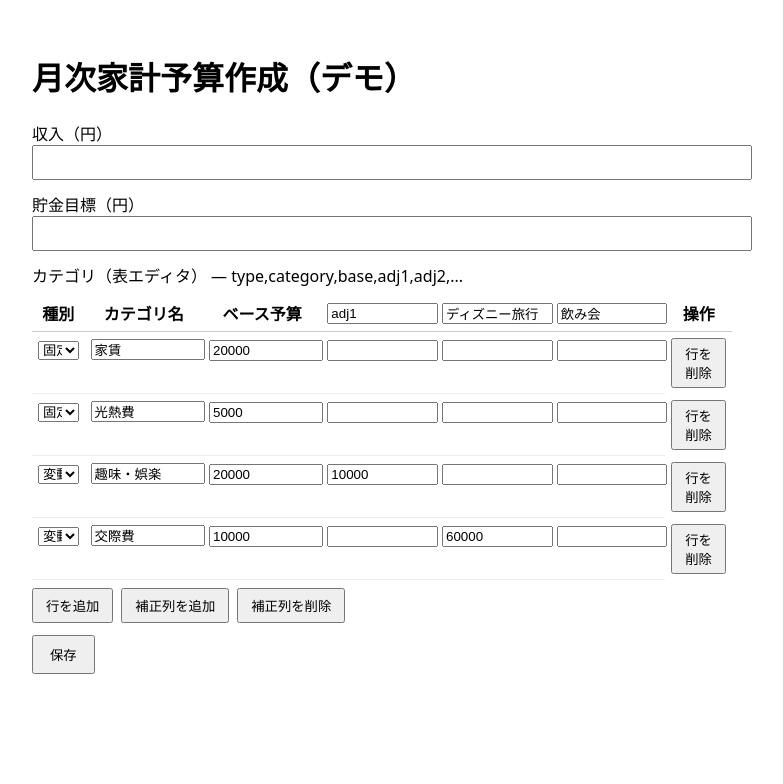
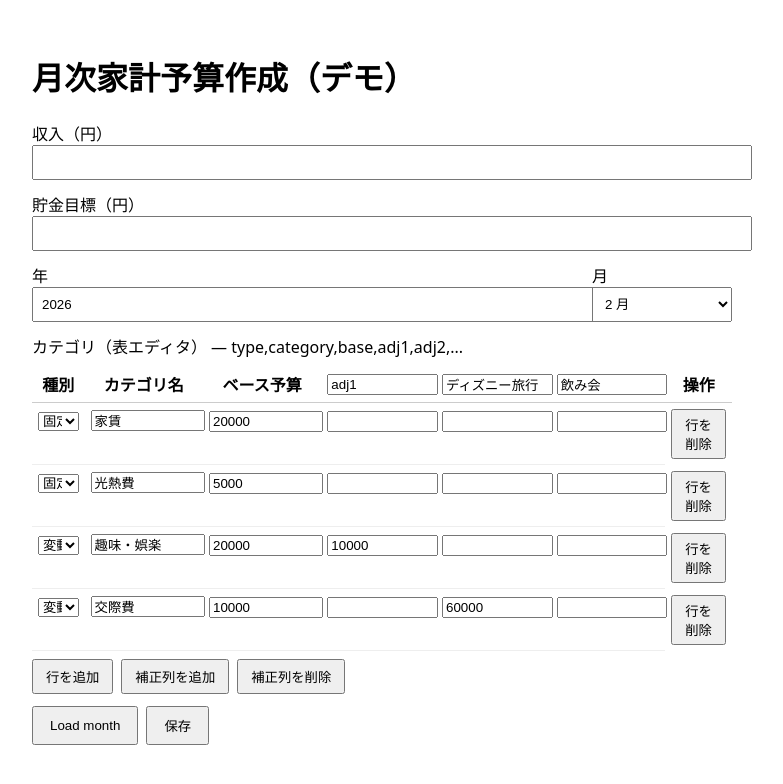
Before and after one commit to kannna5296/monthly-budgets, a Next.js app: page / in a window 1280 px wide. Shown: the top 784 px of the page, without its empty margins (0-783 px from the left). Built offline with nearby package versions, Linux system fonts and the light colour scheme.

Commit message:
月で更新

```diff
--- a/pages/api/budgets.ts
+++ b/pages/api/budgets.ts
@@ -33,6 +33,8 @@ export default function handler(req: NextApiRequest, res: NextApiResponse) {
   const PayloadSchema = z.object({
     income: numberFromString,
     savingsGoal: numberFromString,
+    year: numberFromString,
+    month: numberFromString,
     categories: z.array(CategorySchema)
   });
 
@@ -50,10 +52,33 @@ export default function handler(req: NextApiRequest, res: NextApiResponse) {
         const raw = fs.readFileSync(filePath, 'utf8');
         arr = raw ? JSON.parse(raw) : [];
       }
-      const record = { id: Date.now(), createdAt: new Date().toISOString(), ...payload };
-      arr.push(record);
-      fs.writeFileSync(filePath, JSON.stringify(arr, null, 2), 'utf8');
-      return res.status(201).json(record);
+
+      // Upsert by year + month: if a record for same year/month exists, update it; otherwise insert
+      const existingIndex = arr.findIndex((r: any) => r && Number(r.year) === Number(payload.year) && Number(r.month) === Number(payload.month));
+      if (existingIndex >= 0) {
+        const existing = arr[existingIndex];
+        const updated = {
+          ...existing,
+          // preserve id and createdAt
+          id: existing.id || Date.now(),
+          createdAt: existing.createdAt || new Date().toISOString(),
+          updatedAt: new Date().toISOString(),
+          // replace contents
+          income: payload.income,
+          savingsGoal: payload.savingsGoal,
+          year: payload.year,
+          month: payload.month,
+          categories: payload.categories
+        };
+        arr[existingIndex] = updated;
+        fs.writeFileSync(filePath, JSON.stringify(arr, null, 2), 'utf8');
+        return res.status(200).json(updated);
+      } else {
+        const record = { id: Date.now(), createdAt: new Date().toISOString(), ...payload };
+        arr.push(record);
+        fs.writeFileSync(filePath, JSON.stringify(arr, null, 2), 'utf8');
+        return res.status(201).json(record);
+      }
     } catch (err) {
       return res.status(500).json({ error: String(err) });
     }
@@ -64,6 +89,14 @@ export default function handler(req: NextApiRequest, res: NextApiResponse) {
       if (!fs.existsSync(filePath)) return res.status(200).json([]);
       const raw = fs.readFileSync(filePath, 'utf8');
       const arr = raw ? JSON.parse(raw) : [];
+      const q = req.query;
+      if (q && q.year && q.month) {
+        const y = Number(q.year);
+        const m = Number(q.month);
+        const found = arr.find((r: any) => Number(r.year) === y && Number(r.month) === m);
+        if (!found) return res.status(404).json({ error: 'not_found' });
+        return res.status(200).json(found);
+      }
       return res.status(200).json(arr);
     } catch (err) {
       return res.status(500).json({ error: String(err) });
--- a/pages/index.tsx
+++ b/pages/index.tsx
@@ -3,6 +3,9 @@ import React, { useState, useEffect } from 'react';
 const Home: React.FC = () => {
   const [income, setIncome] = useState<string>('');
   const [savings, setSavings] = useState<string>('');
+  const now = new Date();
+  const [year, setYear] = useState<string>(String(now.getFullYear()));
+  const [month, setMonth] = useState<string>(String(now.getMonth() + 1));
   const [categoriesMatrix, setCategoriesMatrix] = useState<string>(
     `,,,,ディズニー旅行,飲み会
 固定費,家賃,20000,,
@@ -192,6 +195,8 @@ const Home: React.FC = () => {
         return {
           income: Number(income || 0),
           savingsGoal: Number(savings || 0),
+          year: Number(year || 0),
+          month: Number(month || 0),
           categories: cats
         };
       };
@@ -209,6 +214,59 @@ const Home: React.FC = () => {
         const text = await res.text();
         setStatus(`Error: ${text}`);
       }
+    } catch (err) {
+      setStatus(`Error: ${String(err)}`);
+    }
+  };
+
+  const loadMonth = async () => {
+    setStatus('Loading...');
+    try {
+      const y = Number(year);
+      const m = Number(month);
+      if (!y || !m) {
+        setStatus('年と月を指定してください');
+        return;
+      }
+      const res = await fetch(`/api/budgets?year=${y}&month=${m}`);
+      if (res.status === 404) {
+        setStatus('指定の月のデータは見つかりませんでした（新規作成してください）');
+        // clear form? keep as-is
+        return;
+      }
+      if (!res.ok) {
+        const text = await res.text();
+        setStatus(`Error: ${text}`);
+        return;
+      }
+      const data = await res.json();
+      // populate form from returned record
+      setIncome(String(data.income ?? ''));
+      setSavings(String(data.savingsGoal ?? ''));
+      // rebuild adjLabels from categories' adjustments (first-seen order)
+      const labels: string[] = [];
+      (data.categories || []).forEach((c: any) => {
+        (c.adjustments || []).forEach((a: any) => {
+          if (!labels.includes(a.label)) labels.push(a.label);
+        });
+      });
+      setAdjLabels(labels);
+      // build rows
+      const builtRows: string[][] = (data.categories || []).map((c: any) => {
+        const row: string[] = [];
+        row[0] = c.type || '';
+        row[1] = c.name || '';
+        row[2] = c.base !== undefined ? String(c.base) : '';
+        for (let i = 0; i < labels.length; i++) {
+          const lab = labels[i];
+          const found = (c.adjustments || []).find((a: any) => a.label === lab);
+          row[3 + i] = found ? String(found.amount) : '';
+        }
+        return row;
+      });
+      setRows(builtRows);
+      setCellErrors(builtRows.map((r) => r.map(() => '')));
+      setStatus('Loaded');
     } catch (err) {
       setStatus(`Error: ${String(err)}`);
     }
@@ -238,6 +296,23 @@ const Home: React.FC = () => {
             inputMode="numeric"
             style={{ width: '100%', padding: 8 }}
           />
+        </div>
+
+        <div style={{ marginBottom: 12, display: 'flex', gap: 8 }}>
+          <div style={{ flex: 1 }}>
+            <label>年</label>
+            <br />
+            <input value={year} onChange={(e) => setYear(e.target.value)} inputMode="numeric" style={{ width: '100%', padding: 8 }} />
+          </div>
+          <div style={{ width: 140 }}>
+            <label>月</label>
+            <br />
+            <select value={month} onChange={(e) => setMonth(e.target.value)} style={{ width: '100%', padding: 8 }}>
+              {Array.from({ length: 12 }, (_, i) => i + 1).map((m) => (
+                <option key={m} value={String(m)}>{m} 月</option>
+              ))}
+            </select>
+          </div>
         </div>
 
         <div style={{ marginBottom: 12 }}>
@@ -323,7 +398,10 @@ const Home: React.FC = () => {
           </div>
         </div>
 
-        <button type="submit" style={{ padding: '8px 16px' }}>保存</button>
+        <div style={{ display: 'flex', gap: 8 }}>
+          <button type="button" onClick={loadMonth} style={{ padding: '8px 16px' }}>Load month</button>
+          <button type="submit" style={{ padding: '8px 16px' }}>保存</button>
+        </div>
       </form>
 
       <div style={{ marginTop: 16 }}>{status}</div>
```
